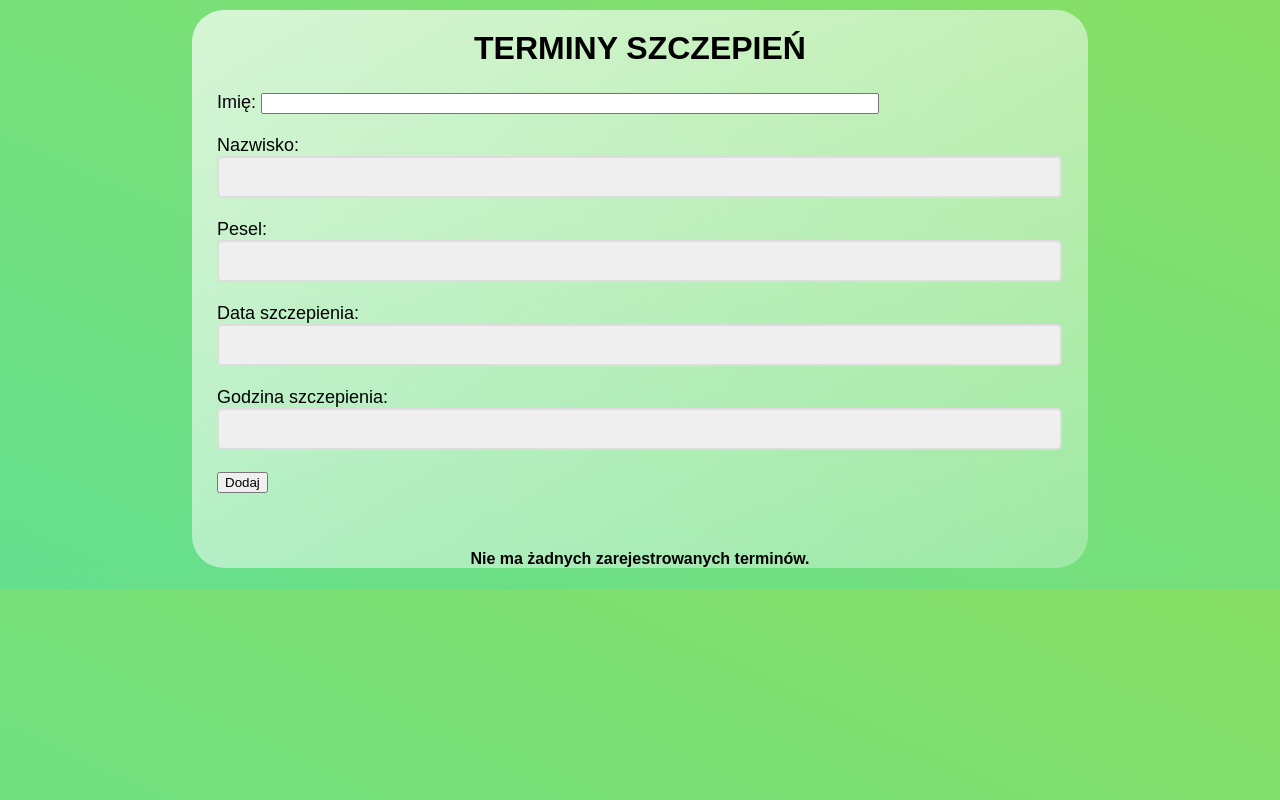
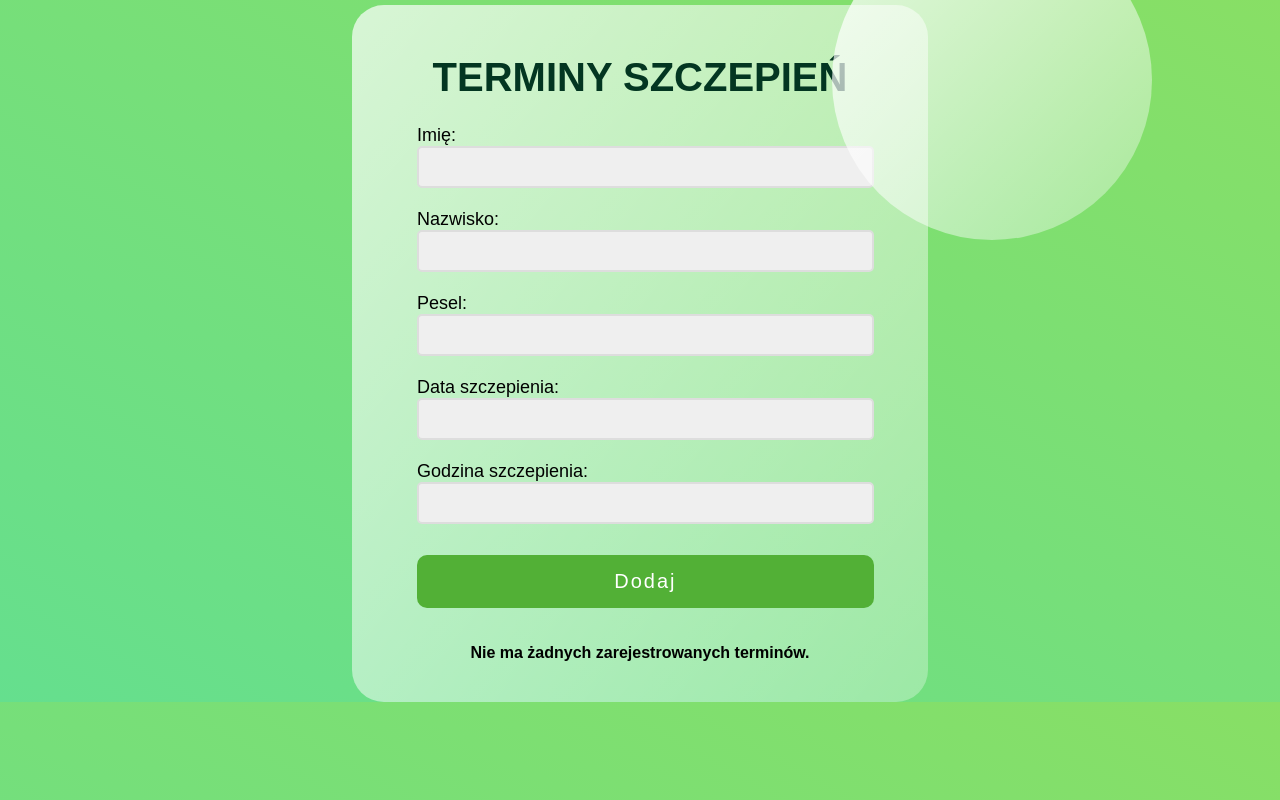
Before and after one commit to fkurasz/BazyDanych-WebApp-Galera, a Flask app: page / in a window 1280 px wide. Run offline with Flask 2, Linux system fonts and the light colour scheme; data that the repository does not hold is empty.

Commit message:
Project initialization

```diff
--- a/db.yaml
+++ /dev/null
@@ -1,4 +0,0 @@
-mysql_host: 'localhost'
-mysql_user: 'my_user'
-mysql_password: 'my_password'
-mysql_db: 'szczepienia'
--- a/templates/index.html
+++ b/templates/index.html
@@ -6,12 +6,12 @@
 
 {% block body %}
 <div class="content">
-    <h1 style="text-align: center; margin-top: 10px; padding-top: 20px;">TERMINY SZCZEPIEŃ</h1>
+    <h1 style="text-align: center; margin-top: 10px; font-size:40px; color: rgb(3, 54, 33)">TERMINY SZCZEPIEŃ</h1>
 
     <!-- PRZYCISK -->
     <div class="form">
         <form action="/" method="POST">
-            Imię: <input type="text" name="imie" id="content">
+            Imię: <input type="text" name="imie" class="tekst">
             <br><br>
             Nazwisko: <input type="text" name="nazwisko" class="tekst">
             <br><br>
@@ -21,7 +21,7 @@
             <br><br>
             Godzina szczepienia: <input type="godzina" name="godzina" class="tekst">
             <br><br>
-            <input type="submit" value="Dodaj">
+            <input type="submit" value="Dodaj" class="button">
         </form>
     </div>
 
@@ -54,4 +54,5 @@
     </table>
     {% endif %}
 </div>
+<div class="circle1"></div>
 {% endblock %}
--- a/templates/static/css/main.css
+++ b/templates/static/css/main.css
@@ -1,18 +1,29 @@
+*{
+    margin: 0;
+    padding: 0;
+    box-sizing: border-box;
+}
+
 body, html {
+    width:100%;
     margin: 0;
     font-family: sans-serif;
     background: linear-gradient(to right top, #65df8e, #88df65);
+    display: flex;
+    align-items: center;
 }
+
 
 .content {
     margin-top: 5px;
-    width: 70%;
+    width: 45%;
+    padding:40px;
     background: white;
     background: linear-gradient(to right bottom, rgba(255,255,255,0.7), rgba(255,255,255,0.3));
     margin-left: auto;
     margin-right: auto;
     border-radius: 2rem;
-    align-items: center;
+
 }
 
 .tekst {
@@ -46,6 +57,16 @@ table, td, th {
     border: 1px solid #aaa;
 }
 
+.tabela{
+    background: linear-gradient(to right bottom, rgba(255,255,255,0.7), rgba(255,255,255,0.3));
+    padding:20px;
+    margin-top: 30px;
+    width: 95%;
+
+    margin-left:auto;
+    margin-right:auto;
+}
+
 table {
     border-collapse: collapse;
     width: 100%;
@@ -69,3 +90,21 @@ td {
 #content {
     width: 70%;
 }
+
+.circle1{
+  background: white;
+  background: linear-gradient(
+    to right bottom,
+    rgba(255, 255, 255, 0.8),
+    rgba(255, 255, 255, 0.3)
+  );
+  height: 20rem;
+  width: 20rem;
+  position: absolute;
+  border-radius: 50%;
+}
+
+.circle1 {
+  top: -10%;
+  right: 10%;
+}
```
Also changed, not shown: locust.py (added, +8 -0 lines), 2 other files.
